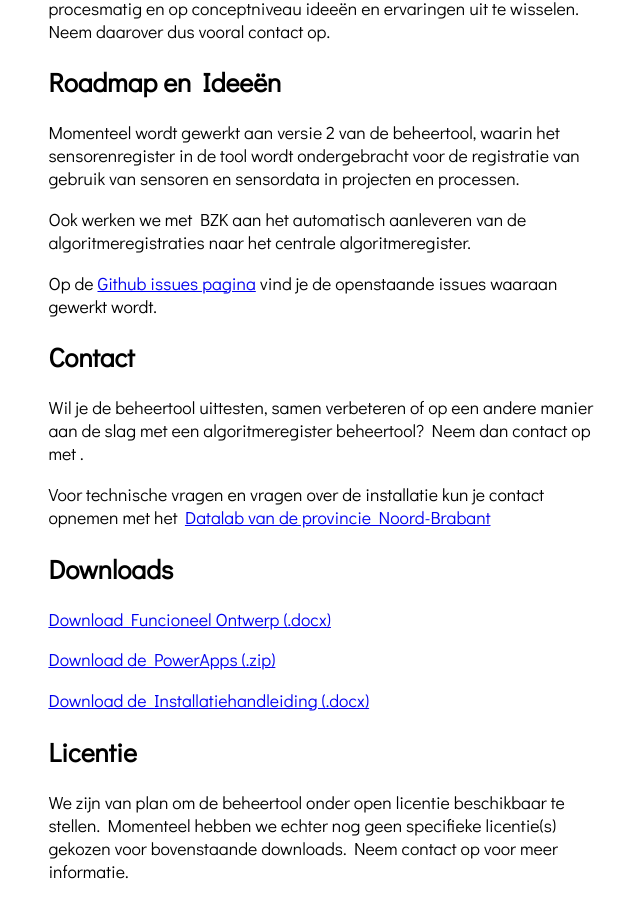
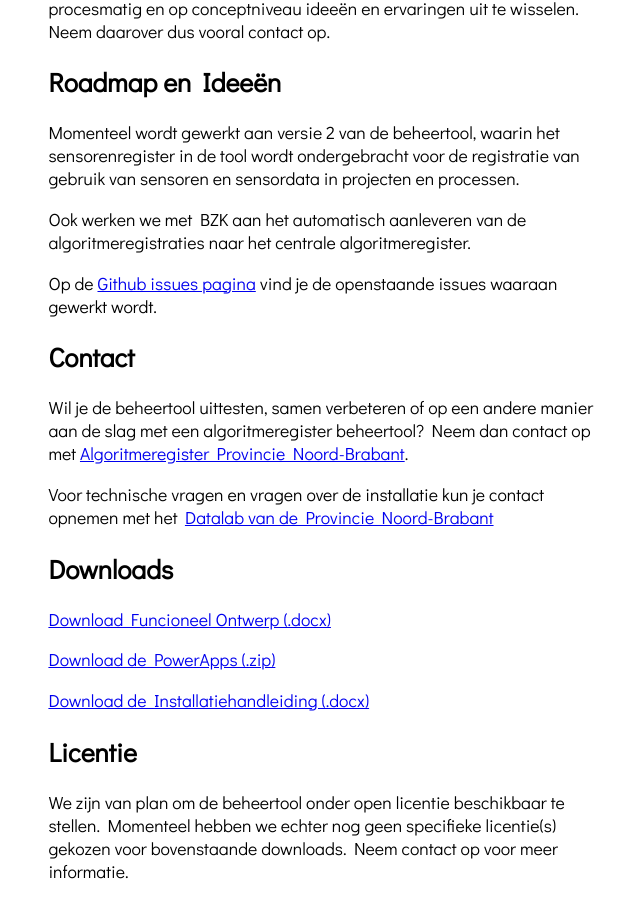
Before and after one commit to Algoritmeregister/beheertool, a Jekyll site: the page built from index.md, in a window 1280 px wide and 900 px high, scrolled down 4367 px. Shown: the whole window, without its empty margins (310-950 px from the left). Built offline with Jekyll 4.4.1, drawn with Linux system fonts in a browser that asks for light colours.

Commit message:
Update index.md

```diff
--- a/index.md
+++ b/index.md
@@ -60,9 +60,9 @@ Op de [Github issues pagina](https://github.com/Algoritmeregister/beheertool/iss
 
 ## Contact
 
-Wil je de beheertool uittesten, samen verbeteren of op een andere manier aan de slag met een algoritmeregister beheertool? Neem dan contact op met [](mailto:).
+Wil je de beheertool uittesten, samen verbeteren of op een andere manier aan de slag met een algoritmeregister beheertool? Neem dan contact op met [Algoritmeregister Provincie Noord-Brabant](mailto:algoritmeregister@brabant.nl).
 
-Voor technische vragen en vragen over de installatie kun je contact opnemen met het [Datalab van de provincie Noord-Brabant](mailto:Datalab@brabant.nl)
+Voor technische vragen en vragen over de installatie kun je contact opnemen met het [Datalab van de Provincie Noord-Brabant](mailto:Datalab@brabant.nl)
 
 ## Downloads
 
```
